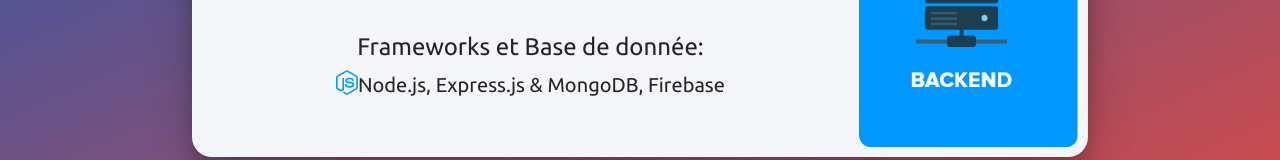
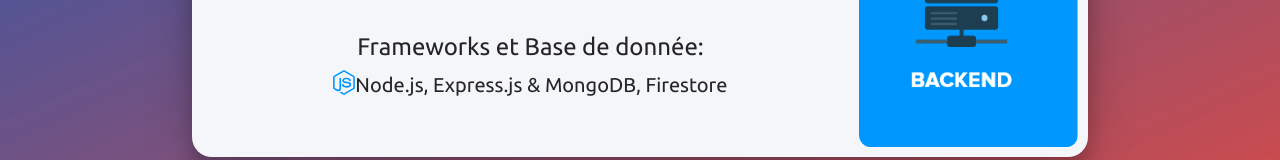
Before and after one commit to ValentinDft/valentinduffet.fr, a React (Create React App) app in the folder reactapp/: page / in a window 1280 px wide. Shown: the part 3384-3544 px from the top of the page. Built offline with nearby package versions, Linux system fonts and the light colour scheme.

Commit message:
Update Competences.js

```diff
--- a/reactapp/src/components/Competences.js
+++ b/reactapp/src/components/Competences.js
@@ -40,7 +40,7 @@
                                 </h5> <br/>
                                 <h4>Frameworks et outils: </h4>
                                 <h5><FontAwesomeIcon icon={faReact} style={{fontSize: "25px", color: "#00D172"}} className="icon-competences"></FontAwesomeIcon>
-                                    React JS, Redux <FontAwesomeIcon icon={faBootstrap} style={{fontSize: "25px", color: "#00D172"}} className="icon-competences"></FontAwesomeIcon>
+                                    React JS, React Native, Redux <FontAwesomeIcon icon={faBootstrap} style={{fontSize: "25px", color: "#00D172"}} className="icon-competences"></FontAwesomeIcon>
                                     Bootstrap & Ant-design
                                 </h5>
                             </div>
@@ -60,7 +60,7 @@
                                 </h5> <br/>
                                 <h4>Frameworks et Base de donnée: </h4>
                                 <h5><FontAwesomeIcon icon={faNodeJs} style={{fontSize: "25px", color: "#0098FF"}} className="icon-competences"></FontAwesomeIcon>
-                                    Node.js, Express.js & MongoDB, Firebase
+                                    Node.js, Express.js & MongoDB, Firestore
                                 </h5>
                             </div>
                         </Col>
```
